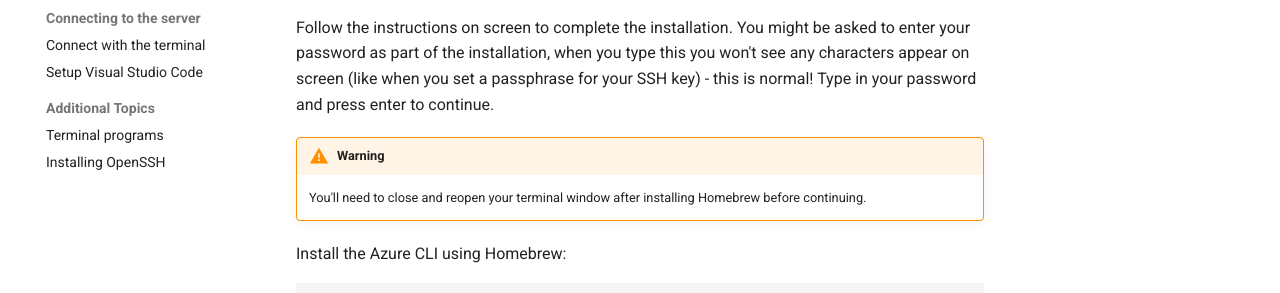
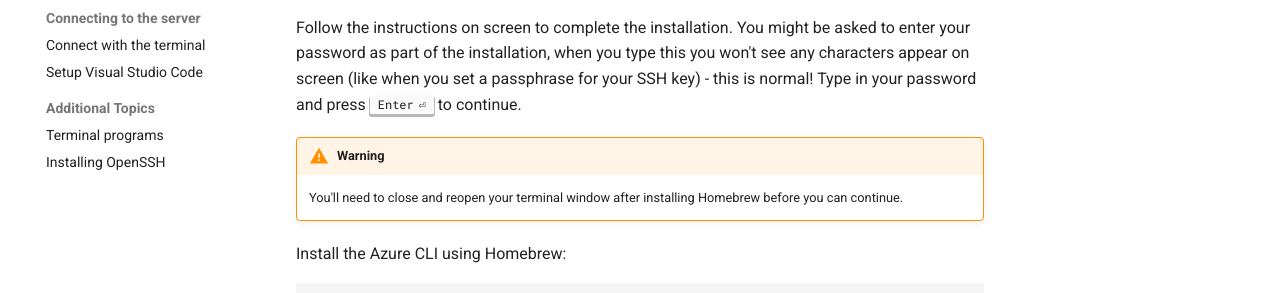
Before and after one commit to csctcloud/connect, an MkDocs documentation site: the page built from documentation/docs/getting-started/install-azure-cli.md, in a window 1280 px wide and 900 px high, scrolled down 1334 px. Shown: the part 242-535 px from the top of the window. Built offline with MkDocs 1.6.1 and Material for MkDocs 9.7.7, drawn with Linux system fonts in a browser that asks for light colours.

Commit message:
tidy up copy; make links open in new tabs

````diff
--- a/documentation/docs/getting-started/install-azure-cli.md
+++ b/documentation/docs/getting-started/install-azure-cli.md
@@ -40,16 +40,16 @@
 Once the installation has completed move on to the next page to use the CLI to copy your SSH keys to the server.
 
 ### macOS
-To install the CLI on macOS you first need to install [Homebrew](https://brew.sh), a package manager. Run the following in your terminal to start the installation:
+To install the CLI on macOS you first need to install [Homebrew](https://brew.sh){:target="_blank"}, a package manager. Run the following in your terminal to start the installation:
 
 ``` bash
 /bin/bash -c "$(curl -fsSL https://raw.githubusercontent.com/Homebrew/install/HEAD/install.sh)"
 ```
 
-Follow the instructions on screen to complete the installation. You might be asked to enter your password as part of the installation, when you type this you won't see any characters appear on screen (like when you set a passphrase for your SSH key) - this is normal! Type in your password and press enter to continue.
+Follow the instructions on screen to complete the installation. You might be asked to enter your password as part of the installation, when you type this you won't see any characters appear on screen (like when you set a passphrase for your SSH key) - this is normal! Type in your password and press ++return++ to continue.
 
 !!! warning
-    You'll need to close and reopen your terminal window after installing Homebrew before continuing.
+    You'll need to close and reopen your terminal window after installing Homebrew before you can continue.
 
 Install the Azure CLI using Homebrew:
 
````
Also changed, not shown: other parts of documentation/docs/getting-started/install-azure-cli.md (+2 -2 lines).
